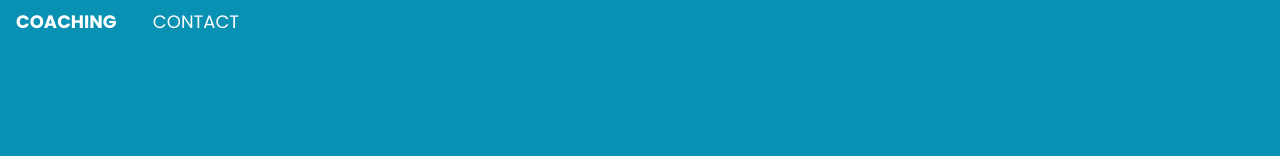
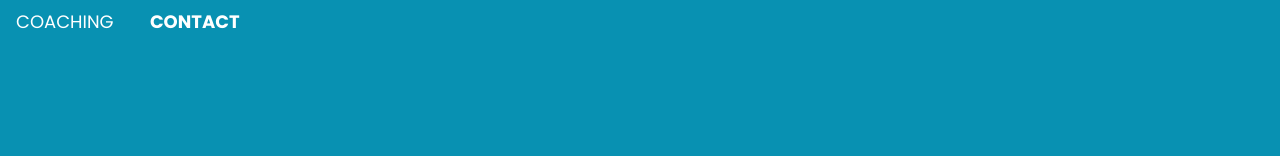
Before and after one commit to ErikGrootoonk/autismecoachingamersfoort, a plain HTML site: page contact.html in a window 1280 px wide. Shown: the top 156 px of the page. Drawn offline with Linux system fonts and the light colour scheme.

Commit message:
basic opzet

```diff
--- a/contact.html
+++ b/contact.html
@@ -16,8 +16,8 @@
 <body class="relative">
 
   <nav class="bg-cyan-600 text-white font-poppins uppercase" id="navbar">
-    <a href="index.html" class="inline-block py-2 px-4 font-bold uppercase text-lg no-underline">COACHING</a>
-    <a href="contact.html" class="inline-block py-2 px-4 text-lg no-underline">contact</a>
+    <a href="index.html" class="inline-block py-2 px-4  text-lg no-underline">COACHING</a>
+    <a href="contact.html" class="inline-block py-2 px-4 font-bold uppercase text-lg no-underline">contact</a>
   </nav>
 
 
```
